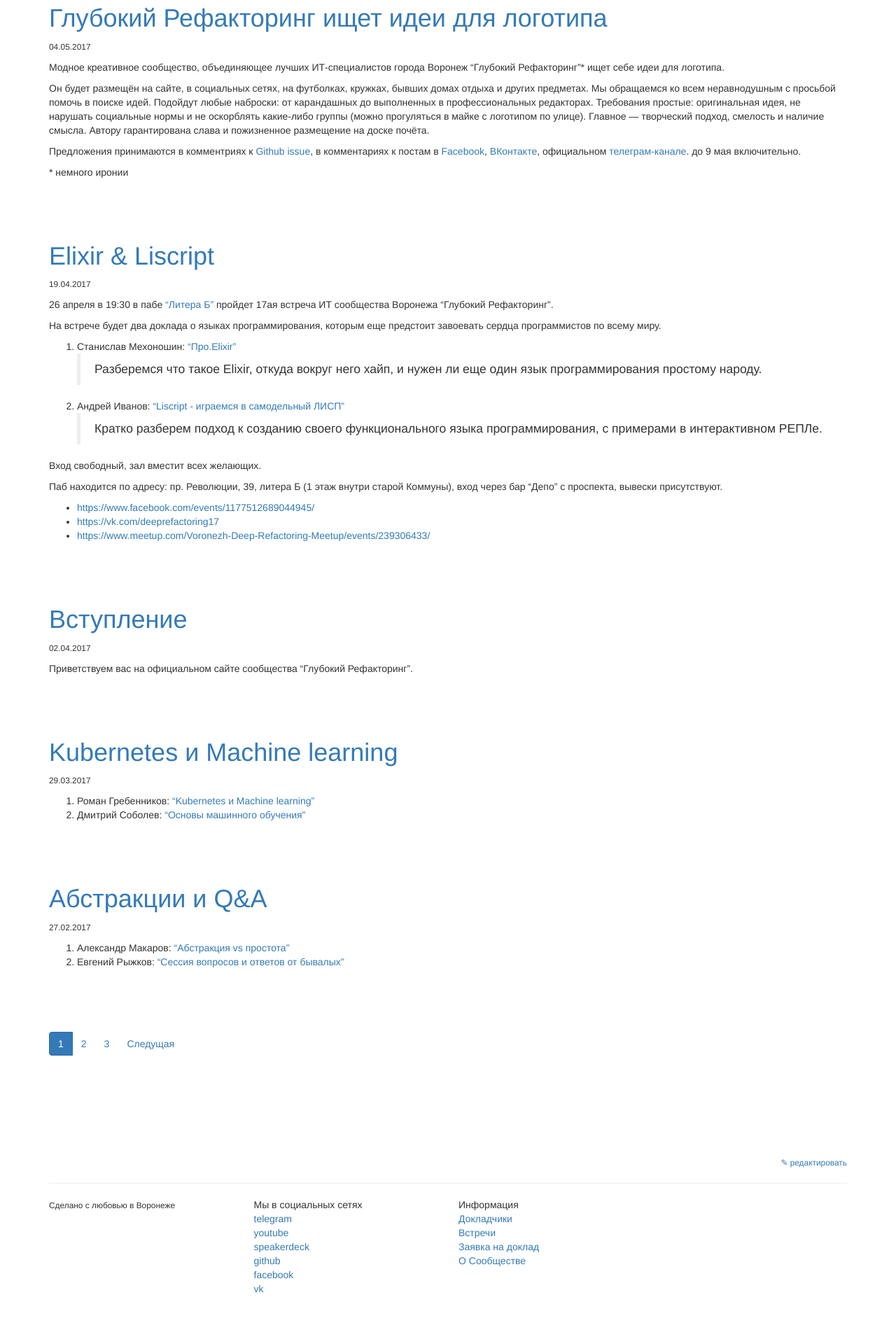
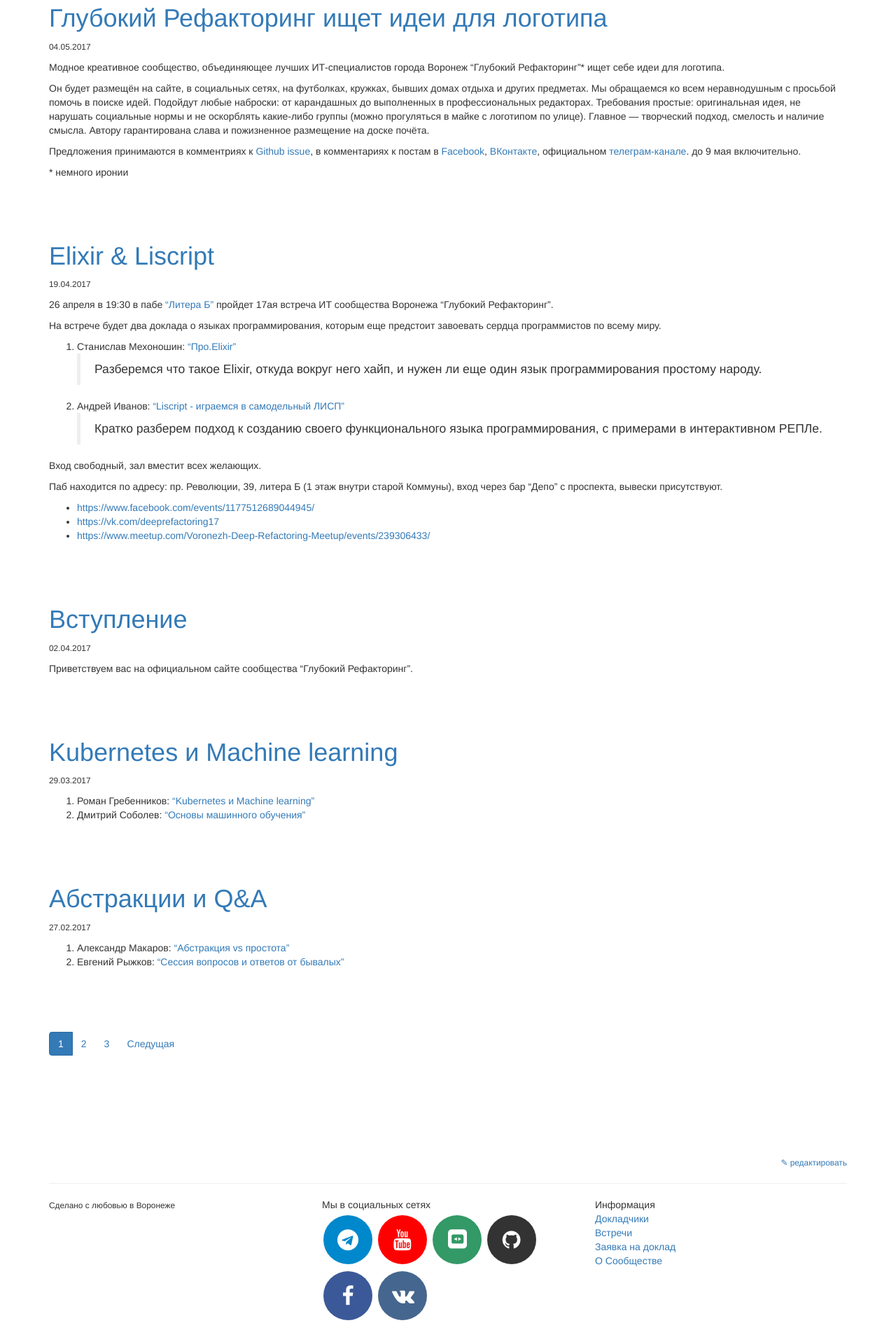
Before and after one commit to deeprefactoring/deeprefactoring.github.io, a Jekyll site: the page built from index.html, in a window 1280 px wide. Shown: the part 2174-4094 px from the top of the page at 70% size. Built offline with Jekyll 4.4.1, drawn with Linux system fonts in a browser that asks for light colours; nearby versions of some CDN libraries; the list of posts is cut into pages by our own code.

Commit message:
add fancy awesome social network icons

```diff
--- a/_includes/footer.html
+++ b/_includes/footer.html
@@ -2,24 +2,31 @@
     <hr/>
 
     <div class="row">
-        <div class="col-lg-3">
+        <div class="col-lg-4">
             <small>Сделано с любовью в Воронеже</small>
         </div>
 
-        <div class="col-lg-3">
-            Мы в социальных сетях
-
-            <ul class="list-unstyled">
-                <li><a href="https://t.me/deeprefactoring">telegram</a></li>
-                <li><a href="https://www.youtube.com/c/deeprefactoring">youtube</a></li>
-                <li><a href="https://speakerdeck.com/deeprefactoring">speakerdeck</a></li>
-                <li><a href="https://github.com/deeprefactoring/">github</a></li>
-                <li><a href="https://www.facebook.com/groups/deeprefactoring/">facebook</a></li>
-                <li><a href="https://vk.com/deeprefactoring">vk</a></li>
-            </ul>
+        <div class="col-lg-4">
+            Мы в социальных сетях <br>
+            <div class="social-links">
+                <a href="https://t.me/deeprefactoring" target="_blank" class="fa fa-telegram"></a>
+                <a href="https://www.youtube.com/c/deeprefactoring" target="_blank" class="fa fa-youtube"></a>
+                <a href="https://speakerdeck.com/deeprefactoring" target="_blank" class="fa fa-speakerdesk">
+                    <?xml version="1.0" encoding="utf-8"?>
+                    <!DOCTYPE svg PUBLIC "-//W3C//DTD SVG 1.1//EN" "http://www.w3.org/Graphics/SVG/1.1/DTD/svg11.dtd">
+                    <svg version="1.1" xmlns="http://www.w3.org/2000/svg" xmlns:xlink="http://www.w3.org/1999/xlink" width="27" height="32" viewBox="0 0 27 32">
+                        <path d="M25.6 3.8c-1-1-2.199-1.5-3.6-1.5h-16.9c-1.4 0-2.6 0.5-3.6 1.5s-1.5 2.2-1.5 3.6v17.2c0 1.4 0.5 2.5 1.5 3.5s2.2 1.5 3.6 1.5h16.8c1.398 0 2.6-0.5 3.6-1.5s1.5-2.2 1.5-3.6v-17.1c0-1.4-0.4-2.6-1.4-3.6zM22.286 20.188c0 1.313-1.063 2.375-2.375 2.375h-12.437c-1.311 0-2.375-1.063-2.375-2.375v-8.375c0-1.312 1.063-2.375 2.375-2.375h12.437c1.311 0 2.375 1.063 2.375 2.375v8.375z"></path>
+                        <path d="M12.75 18.49v-4.977l-4.277 2.487z"></path>
+                        <path d="M14.684 18.516l4.228-2.516-4.228-2.514z"></path>
+                    </svg>
+                </a>
+                <a href="https://github.com/deeprefactoring/" target="_blank" class="fa fa-github"></a>
+                <a href="https://www.facebook.com/groups/deeprefactoring/" target="_blank"  class="fa fa-facebook"></a>
+                <a href="https://vk.com/deeprefactoring" target="_blank" class="fa fa-vk"></a>
+            </div>
         </div>
 
-        <div class="col-lg-3">
+        <div class="col-lg-4">
             Информация
 
             <ul class="list-unstyled">
--- a/_layouts/main.html
+++ b/_layouts/main.html
@@ -20,9 +20,12 @@
     <link rel="stylesheet" type="text/css" href="//maxcdn.bootstrapcdn.com/bootstrap/3.3.7/css/bootstrap.min.css">
     <link rel="stylesheet" href="https://cdnjs.cloudflare.com/ajax/libs/bootstrap-material-design/4.0.2/bootstrap-material-design.min.css" />
 
-    <link rel="stylesheet" href="/assets/css/main.css">
+    <!-- Font Awesome Icons -->
+    <link rel="stylesheet" href="https://cdnjs.cloudflare.com/ajax/libs/font-awesome/4.7.0/css/font-awesome.min.css">
 
     <link rel="alternate" type="application/rss+xml" title="Deep Refatoring" href="{{ site.url }}/feed.xml">
+
+    <link rel="stylesheet" href="/assets/css/main.css">
 </head>
 <body>
 
--- a/assets/css/main.css
+++ b/assets/css/main.css
@@ -29,3 +29,63 @@ footer {
 }
 .meetup-thumbnail .caption {
 }
+
+.fa {
+    vertical-align: top;
+    display: inline-block;
+    padding: 20px;
+    font-size: 30px;
+    width: 30px;
+    text-align: center;
+    text-decoration: none !important;
+    margin: 5px 2px;
+    border-radius: 50%;
+    box-sizing: content-box;
+}
+
+.fa:visited, .fa:hover {
+    color: white !important;
+    text-decoration: none !important;;
+}
+
+.fa-facebook {
+    background: #3B5998;
+    color: white;
+}
+
+.fa-twitter {
+    background: #55ACEE;
+    color: white;
+}
+
+.fa-vk {
+    background: #45668e;
+    color: white;
+}
+
+.fa-telegram {
+    background: #0088cc;
+    color: white;
+}
+
+.fa-youtube {
+    background: #ff0000;
+    color: white;
+}
+
+.fa-speakerdesk {
+    fill: white;
+    height: 30px;
+    background: rgb(51, 153, 102);
+    color: white;
+}
+
+.fa-speakerdesk svg {
+    margin-top: -2px;
+    margin-left: 1px;
+}
+
+.fa-github {
+    background: #333;
+    color: white;
+}
```
